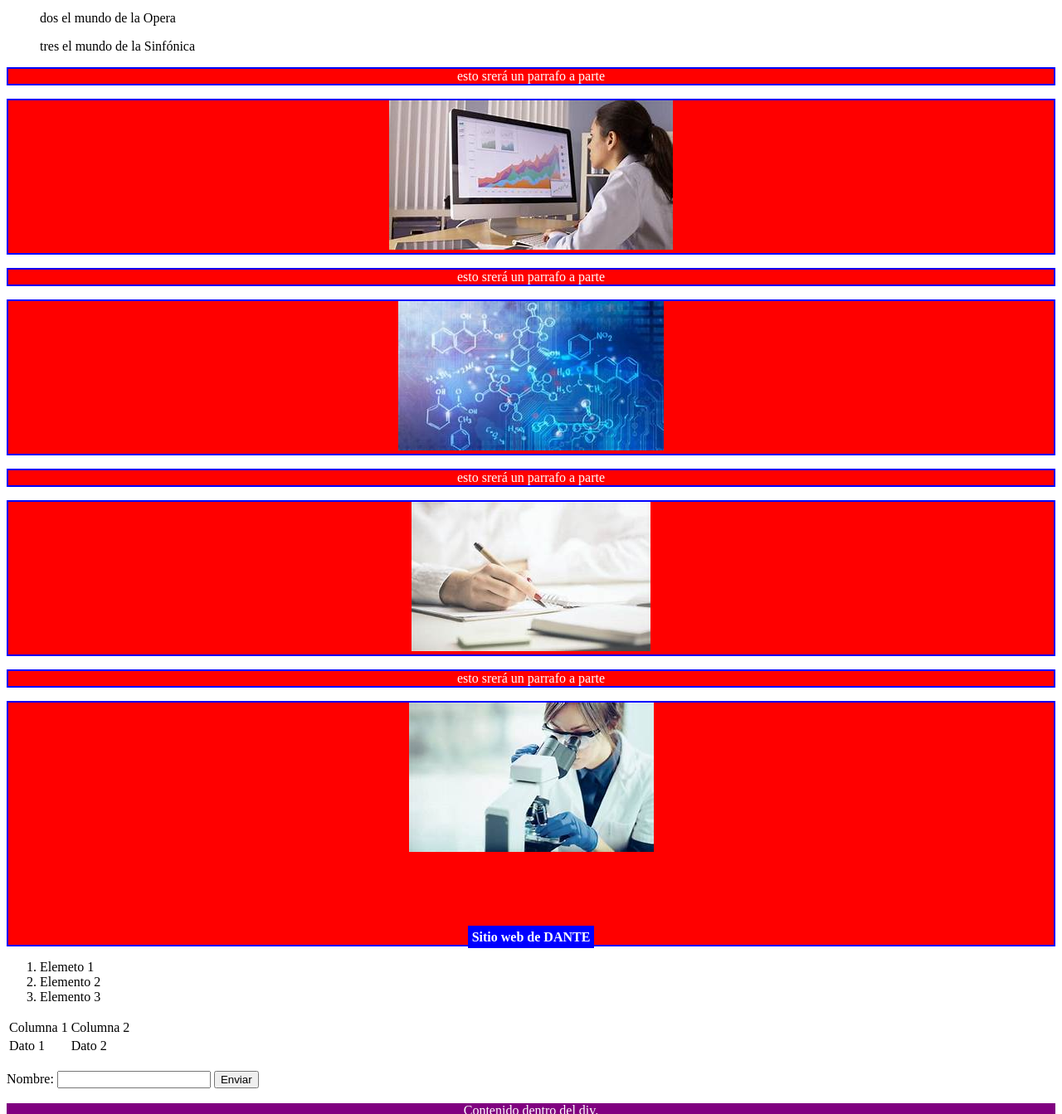
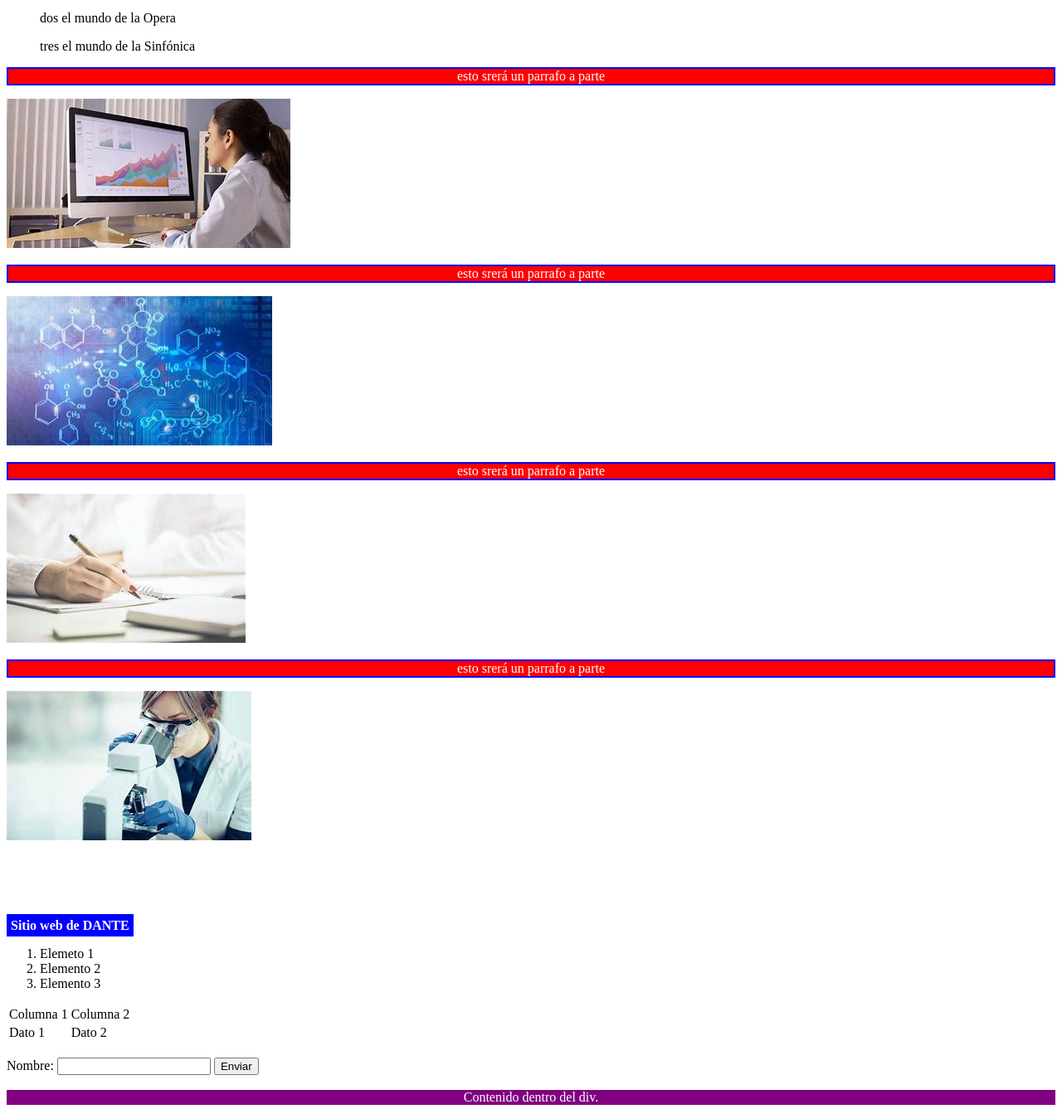
Before and after one commit to Dantedeflorencia/Aje, a plain HTML site: page index.html in a window 1280 px wide. Shown: the part 241-1584 px from the top of the page at 83% size. Drawn offline with Linux system fonts and the light colour scheme.

Commit message:
Add files via upload

```diff
--- a/index.html
+++ b/index.html
@@ -28,14 +28,14 @@
     </ul>
     <ul>dos el mundo de la Opera</ul>
     <ul>tres el mundo de la Sinfónica</ul>
-    <p> esto srerá un parrafo a parte <p>
+    <p> esto srerá un parrafo a parte </p>
      <!-- <script src="javascript.js"></script>-->
      <img src="paraWeb/pantalla.jpeg" alt="del dia a dia">
-     <p> esto srerá un parrafo a parte <p>
+     <p> esto srerá un parrafo a parte </p>
      <img src="paraWeb/cielo.jpeg" alt="estudiando">
-      <p> esto srerá un parrafo a parte <p>
+      <p> esto srerá un parrafo a parte </p>
       <img src="paraWeb/mano.jpeg" alt="tocando el futuro">
-      <p> esto srerá un parrafo a parte <p>
+      <p> esto srerá un parrafo a parte </p>
        <img src="paraWeb/th.jpeg" alt="del dia a dia"><br><br><br><br><br><br>
        <a href="http://www.ejemplo.com" >Sitio web de DANTE</a>
        <ol><li>Elemeto 1</li><li>Elemento 2 </li> <li>Elemento 3</li></ol>
```
